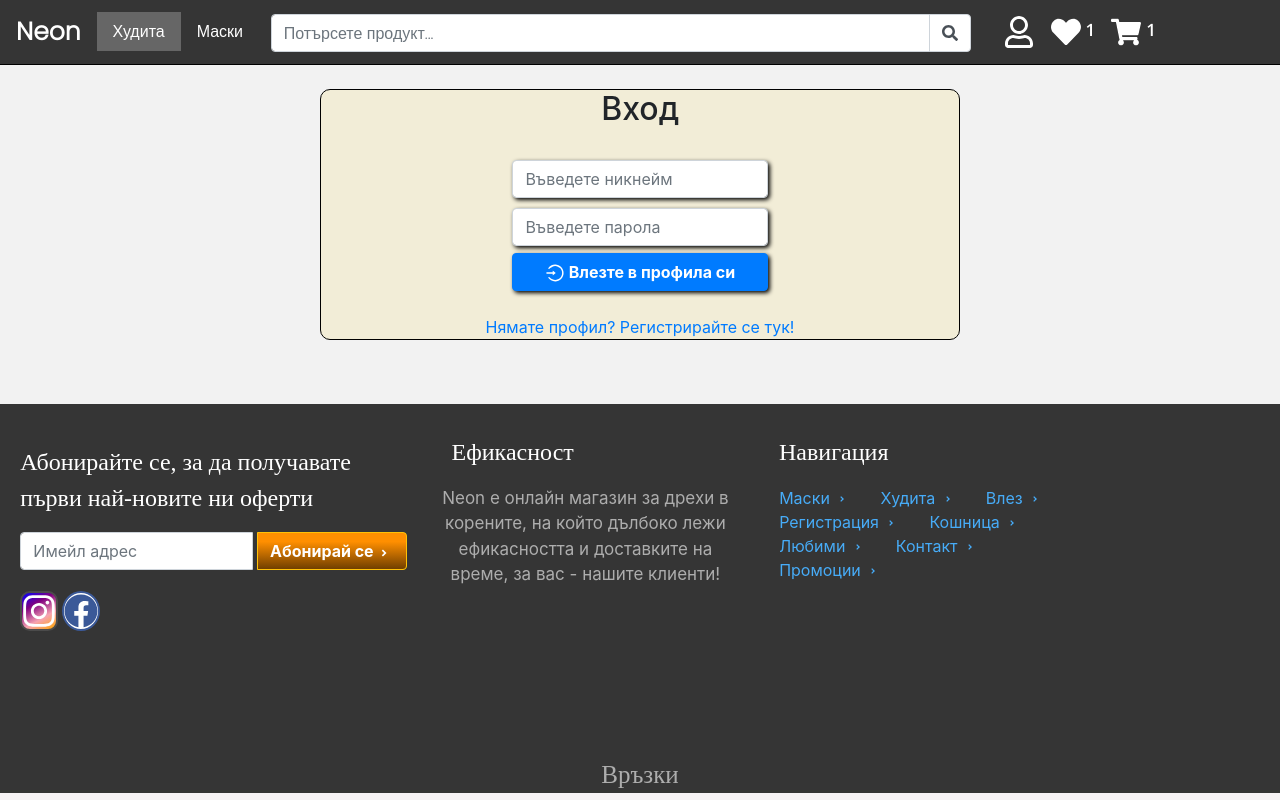
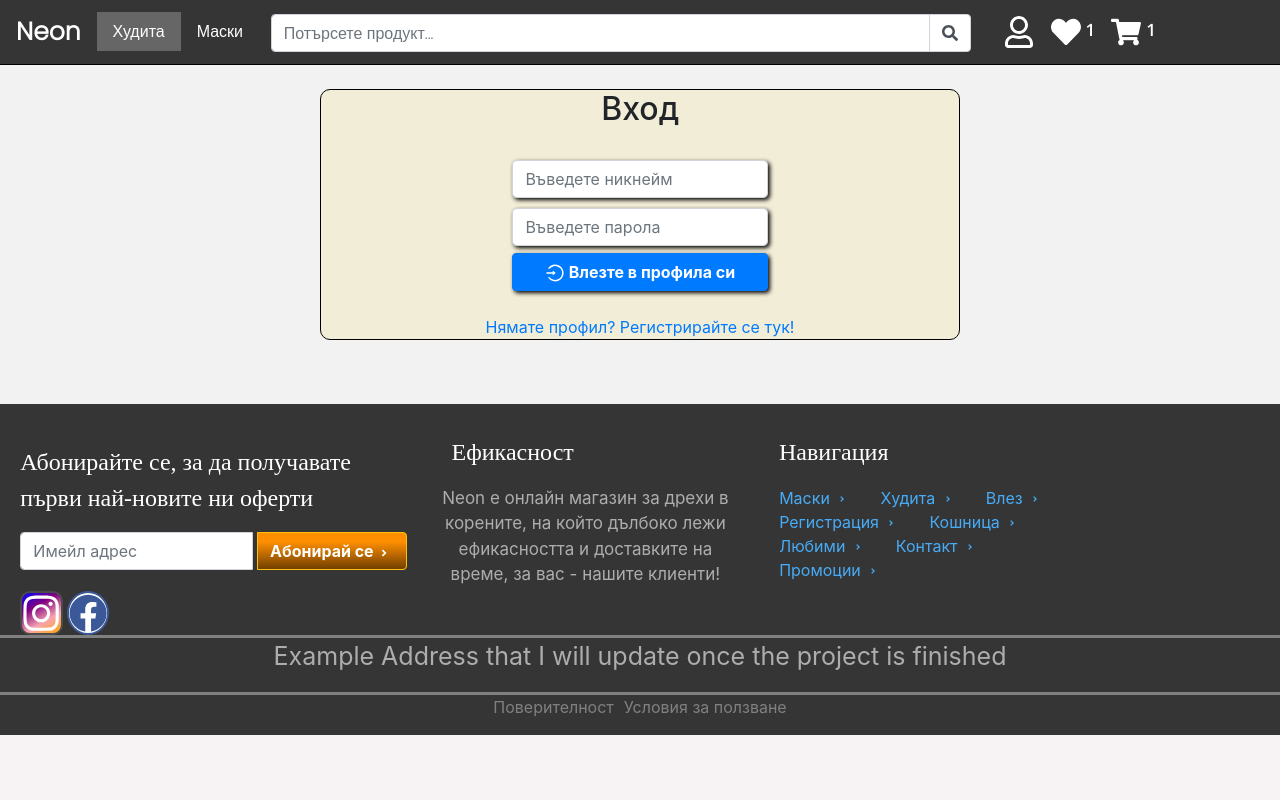
Before and after one commit to MartinYordanov374/WebStore-FullStack-Mockup, a React (Create React App) app: page /Login in a window 1280 px wide. Built offline with nearby package versions, Linux system fonts and the light colour scheme.

Commit message:
Added terms of use and privacy policy fields

```diff
--- a/src/Components/Footer.js
+++ b/src/Components/Footer.js
@@ -16,8 +16,8 @@ export default function Footer() {
                             </InputGroup.Append>
                         </InputGroup>
                         <div className='socialMediaIcons'>
-                            <FaInstagram className='instagramIcon' size={40}></FaInstagram>
-                            <FaFacebook className='facebookIcon'size={40}></FaFacebook>
+                            <FaInstagram className='instagramIcon' size={44.5}></FaInstagram>
+                            <FaFacebook className='facebookIcon'size={44.5}></FaFacebook>
 
                         </div>
                 </div>
@@ -59,10 +59,18 @@ export default function Footer() {
 
                 </div>
             </div>
-            <div className='footerLinks col-sm-12 col-lg-12 col-xs-12'>
-                    <p className='footerText'>Връзки</p>
+            <div className='footerMore col-sm-12 col-lg-12 col-xs-12'>
 
+                    <p className='footerMoreText'> Example Address that I will update once the project is finished </p>
+            </div>
+            <div className='privacyDetails'>
+                <div className='privacyPolicy'>
+                    <p><a href='/privacyPolicy' className='privacyPolicyLink'>Поверителност</a></p>
                 </div>
+                <div className='termsOfUse'>
+                    <p ><a href='/privacyPolicy' className='termsOfUseLink'>Условия за ползване</a></p>
+                </div>
+            </div>
         </div>
     )
 }
--- a/src/Components/css/Footer.css
+++ b/src/Components/css/Footer.css
@@ -121,4 +121,45 @@
 .subscribeNewsletterForm {
   margin-left: 5%;
 }
+
+.footerMore {
+  border-style: solid;
+  border-color: gray;
+  border-left: 0;
+  border-right: 0;
+  text-align: center;
+}
+
+.footerMore .footerMoreText {
+  font-size: 25px;
+}
+
+.privacyDetails {
+  display: -webkit-inline-box;
+  display: -ms-inline-flexbox;
+  display: inline-flex;
+  white-space: nowrap;
+}
+
+.privacyDetails .privacyPolicy .privacyPolicyLink {
+  text-decoration: none;
+  color: gray;
+}
+
+.privacyDetails .privacyPolicy .privacyPolicyLink:hover {
+  color: darkgray;
+}
+
+.privacyDetails .termsOfUse {
+  margin-left: 10px;
+}
+
+.privacyDetails .termsOfUse .termsOfUseLink {
+  text-decoration: none;
+  color: gray;
+}
+
+.privacyDetails .termsOfUse .termsOfUseLink:hover {
+  color: darkgray;
+}
 /*# sourceMappingURL=Footer.css.map */
--- a/src/Components/css/Footer.scss
+++ b/src/Components/css/Footer.scss
@@ -104,3 +104,37 @@
     margin-left: 5%;
 
 }
+.footerMore{
+    border-style: solid;
+    border-color: gray;
+    border-left: 0;
+    border-right: 0;
+    text-align: center;
+    .footerMoreText{
+        font-size: 25px;
+    }
+}
+.privacyDetails{
+    display: inline-flex;
+    white-space: nowrap;
+    .privacyPolicy{
+        .privacyPolicyLink{
+            text-decoration: none;
+            color: gray;
+            &:hover{
+                color: rgb(169, 169, 169);
+            }
+        }
+    }
+    .termsOfUse{
+        margin-left: 10px;
+        .termsOfUseLink{
+            text-decoration: none;
+            color: gray;
+            &:hover{
+                color: rgb(169, 169, 169);
+            }
+        }
+    }
+
+}
```
Also changed, not shown: 1 other file (tests, documents, lock files or other folders).
